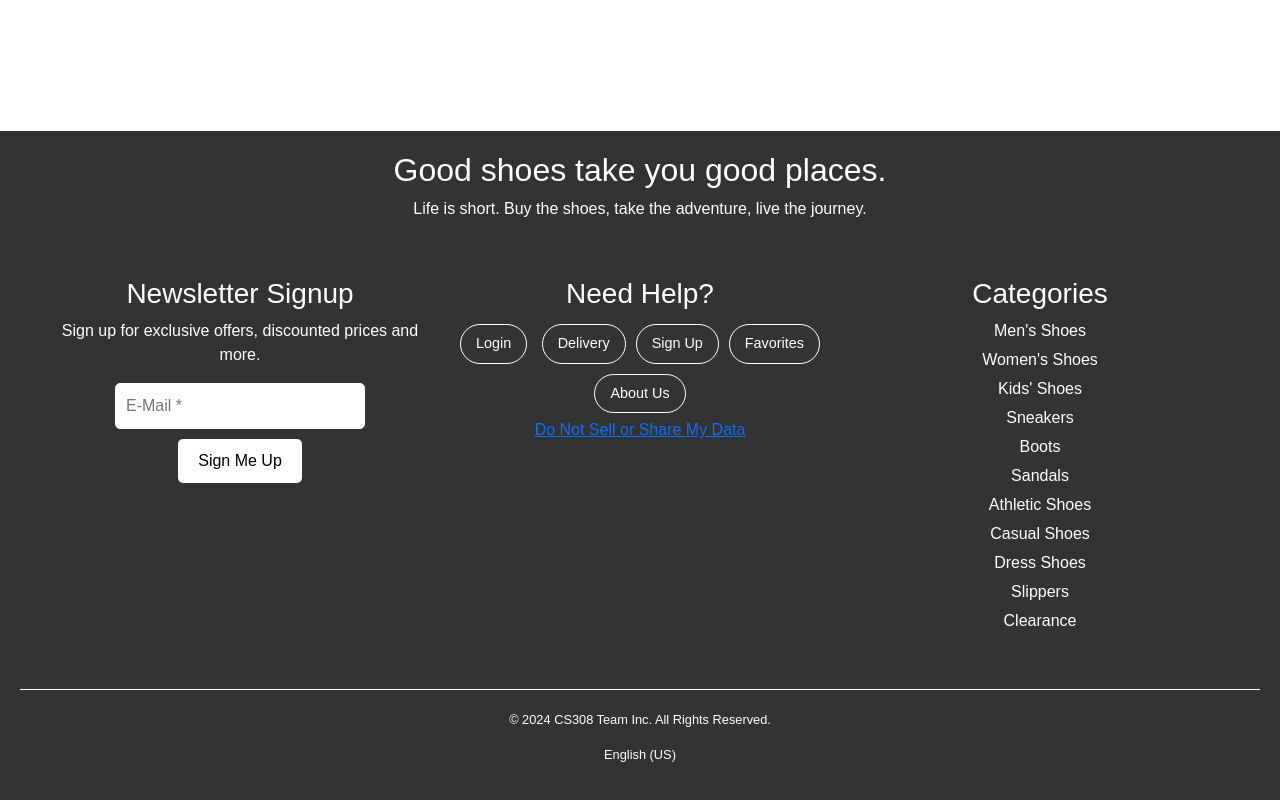
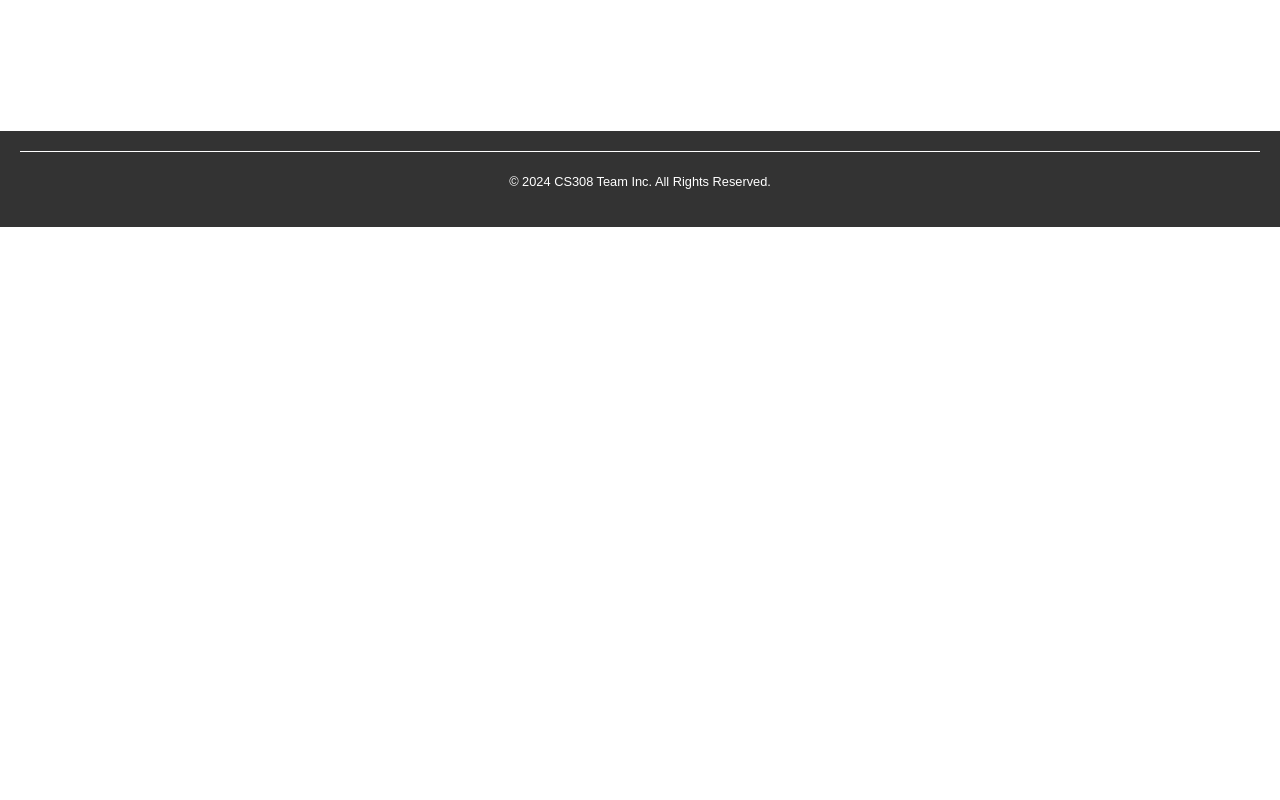
Before and after one commit to shoepify/frontend, a React (Create React App) app: page /footer in a window 1280 px wide. Shown: the part 549-1349 px from the top of the page. After the commit the page ends 800 px from the top, so only its background shows below. Built offline with nearby package versions, Linux system fonts and the light colour scheme; no server answers.

Commit message:
Rating and Comment added

```diff
--- a/src/components/Footer.js
+++ b/src/components/Footer.js
@@ -1,65 +1,12 @@
-// src/components/Footer.js
 import React from 'react';
-import { Link } from 'react-router-dom'; // Import Link for navigation
 import '../styles/Footer.css';
 
 const Footer = () => {
   return (
     <footer className="footer">
-      {/* Message Section */}
-      <div className="footer-message">
-        <h2>Good shoes take you good places.</h2>
-        <p>Life is short. Buy the shoes, take the adventure, live the journey.</p>
-      </div>
-
-      <div className="footer-content">
-        {/* Newsletter Signup */}
-        <div className="footer-newsletter">
-          <h3>Newsletter Signup</h3>
-          <p>Sign up for exclusive offers, discounted prices and more.</p>
-          <form>
-            <input type="email" placeholder="E-Mail *" required />
-            <button type="submit">Sign Me Up</button>
-          </form>
-        </div>
-
-        {/* Help Links */}
-        <div className="footer-help">
-          <h3>Need Help?</h3>
-          <div className="help-links">
-            <Link to="/login" className="footer-button">Login</Link> {/* Apply button styling */}
-            <button className="footer-button">Delivery</button>
-            <button className="footer-button">Sign Up</button>
-            <Link to="/favorites" className="footer-button">Favorites</Link>
-            <button className="footer-button">About Us</button>
-          </div>
-
-          <p><a href="#!">Do Not Sell or Share My Data</a></p>
-        </div>
-
-        {/* More Info Links */}
-        <div className="footer-info">
-          <h3>Categories</h3>
-          <ul>
-            <li><a href="#!">Men's Shoes</a></li>
-            <li><a href="#!">Women's Shoes</a></li>
-            <li><a href="#!">Kids' Shoes</a></li>
-            <li><a href="#!">Sneakers</a></li>
-            <li><a href="#!">Boots</a></li>
-            <li><a href="#!">Sandals</a></li>
-            <li><a href="#!">Athletic Shoes</a></li>
-            <li><a href="#!">Casual Shoes</a></li>
-            <li><a href="#!">Dress Shoes</a></li>
-            <li><a href="#!">Slippers</a></li>
-            <li><a href="#!">Clearance</a></li>
-          </ul>
-        </div>
-      </div>
-
       {/* Footer Bottom */}
       <div className="footer-bottom">
         <p>&copy; 2024 CS308 Team Inc. All Rights Reserved.</p>
-        <p>English (US)</p>
       </div>
     </footer>
   );
--- a/src/styles/Footer.css
+++ b/src/styles/Footer.css
@@ -2,7 +2,7 @@
 
 .footer {
     background-color: #000;
-    color: #fff;
+    color: #34809a;
     padding: 40px 20px;
     font-family: Arial, sans-serif;
     display: flex;
```
